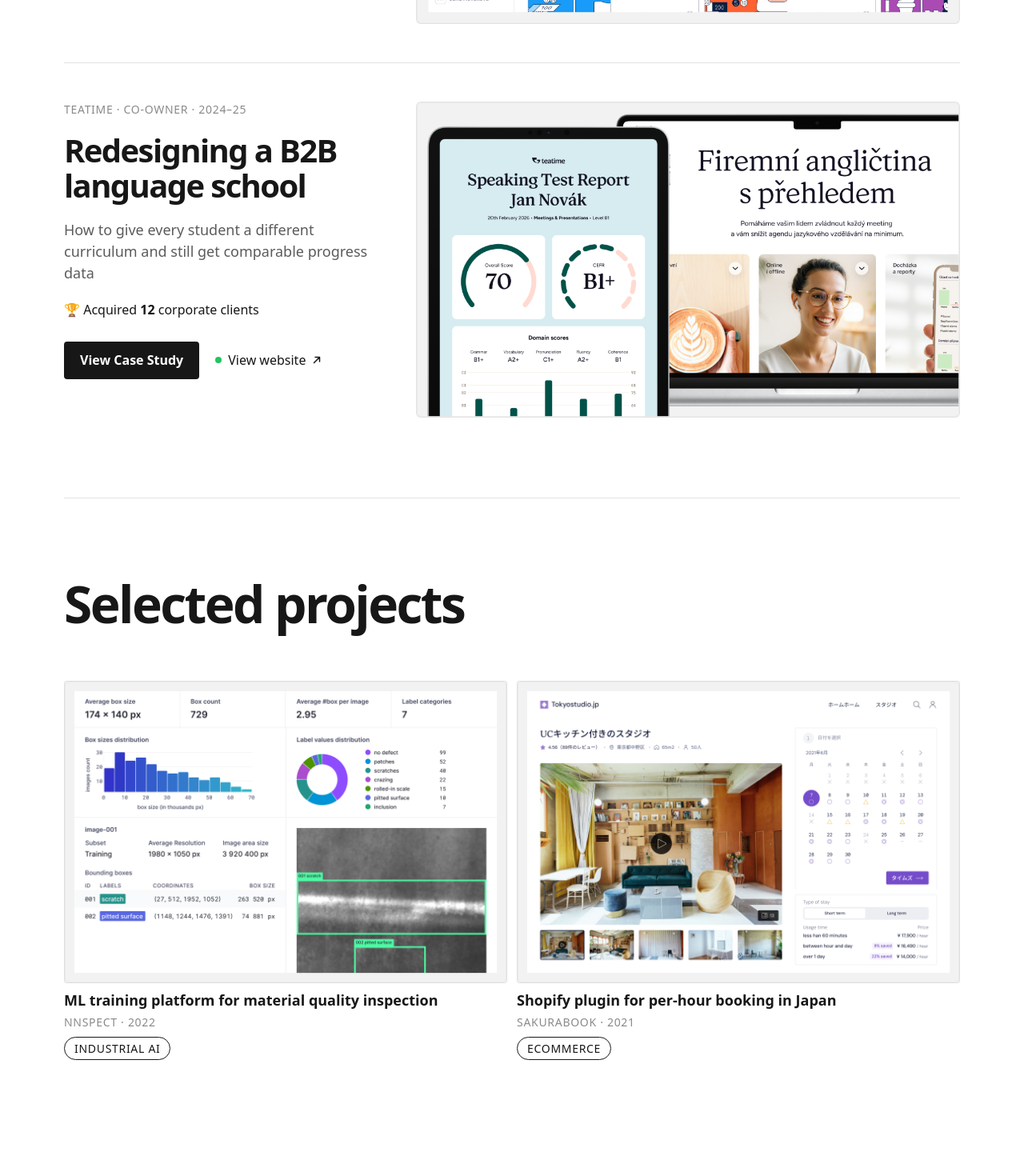
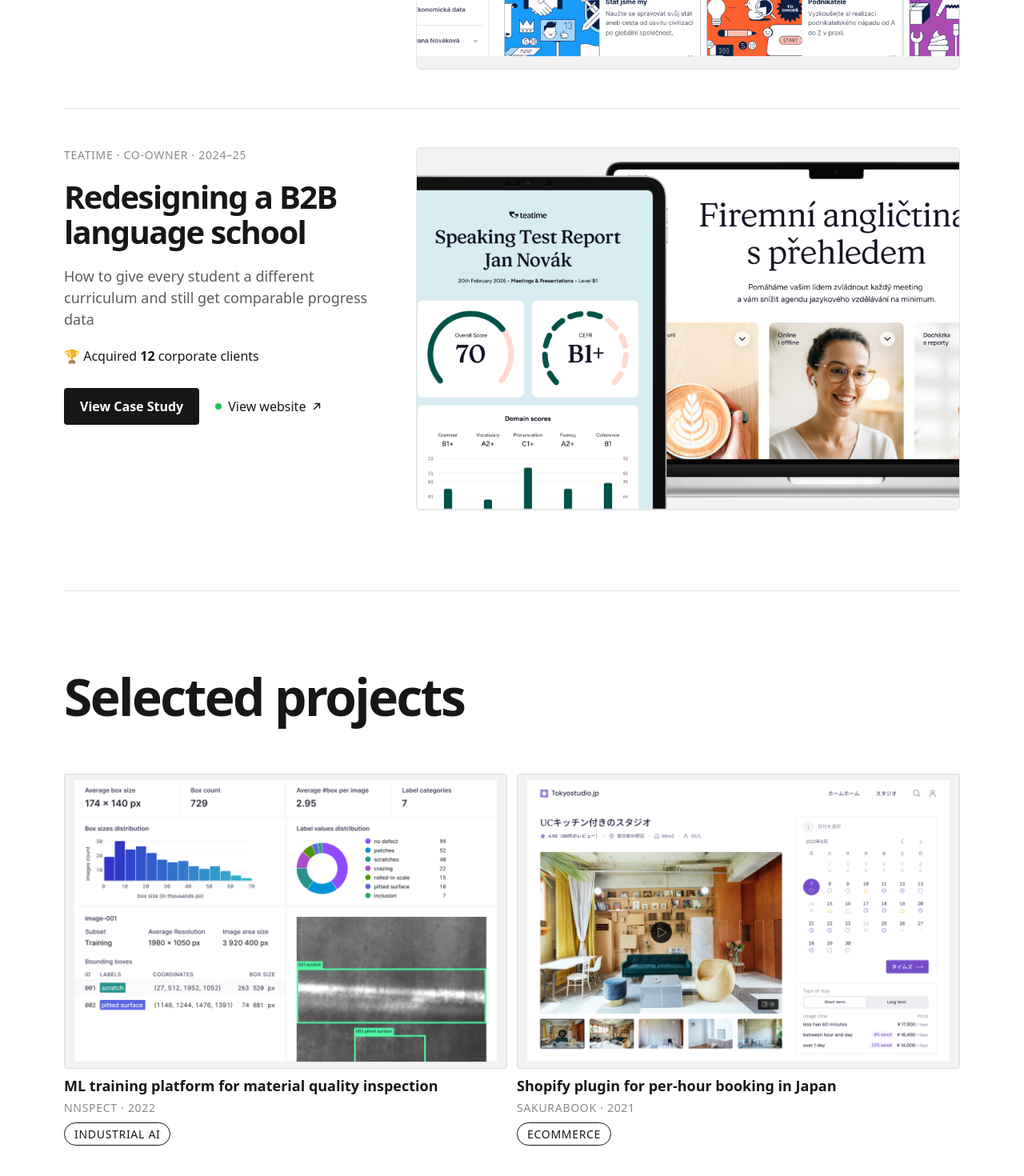
Before and after one commit to branislavbencik/portfolio, a Next.js app: page / in a window 1280 px wide. Shown: the part 658-2128 px from the top of the page at 80% size. Built offline with nearby package versions, Linux system fonts and the light colour scheme.

Commit message:
streamlined CLAUDE.md & Status.md

```diff
--- a/src/app/page.tsx
+++ b/src/app/page.tsx
@@ -176,13 +176,13 @@
       {/* Right — image ~65% */}
       <div className="flex-1 min-w-0">
         <Link href={primaryHref} className="block">
-          <div className="w-full overflow-hidden rounded-md border border-[rgba(23,23,23,0.08)] bg-[#f5f5f5]">
+          <div className="relative w-full aspect-[780/520] overflow-hidden rounded-md border border-[rgba(23,23,23,0.08)] bg-[#f5f5f5]">
             <Image
               src={image}
               alt={imageAlt}
-              width={2232}
-              height={1296}
-              style={{ width: "100%", height: "auto", display: "block" }}
+              fill
+              className="object-cover"
+              sizes="(max-width: 1200px) 65vw, 780px"
             />
           </div>
         </Link>
--- a/src/components/SelectedProjectCard.tsx
+++ b/src/components/SelectedProjectCard.tsx
@@ -21,13 +21,13 @@
   return (
     <Link href={href} className="group flex flex-col no-underline text-[#171717]" style={{ gap: "8px" }}>
       {/* Thumbnail */}
-      <div className="w-full overflow-hidden rounded-sm border border-[rgba(23,23,23,0.1)] bg-[#f5f5f5]">
+      <div className="relative w-full aspect-[3/2] overflow-hidden rounded-sm border border-[rgba(23,23,23,0.1)] bg-[#f5f5f5]">
         <Image
           src={image}
           alt={imageAlt}
-          width={2232}
-          height={1520}
-          style={{ width: "100%", height: "auto", display: "block" }}
+          fill
+          className="object-cover"
+          sizes="(max-width: 768px) 100vw, 558px"
         />
       </div>
 
```
Also changed, not shown: 2 other files (tests, documents, lock files or other folders).
